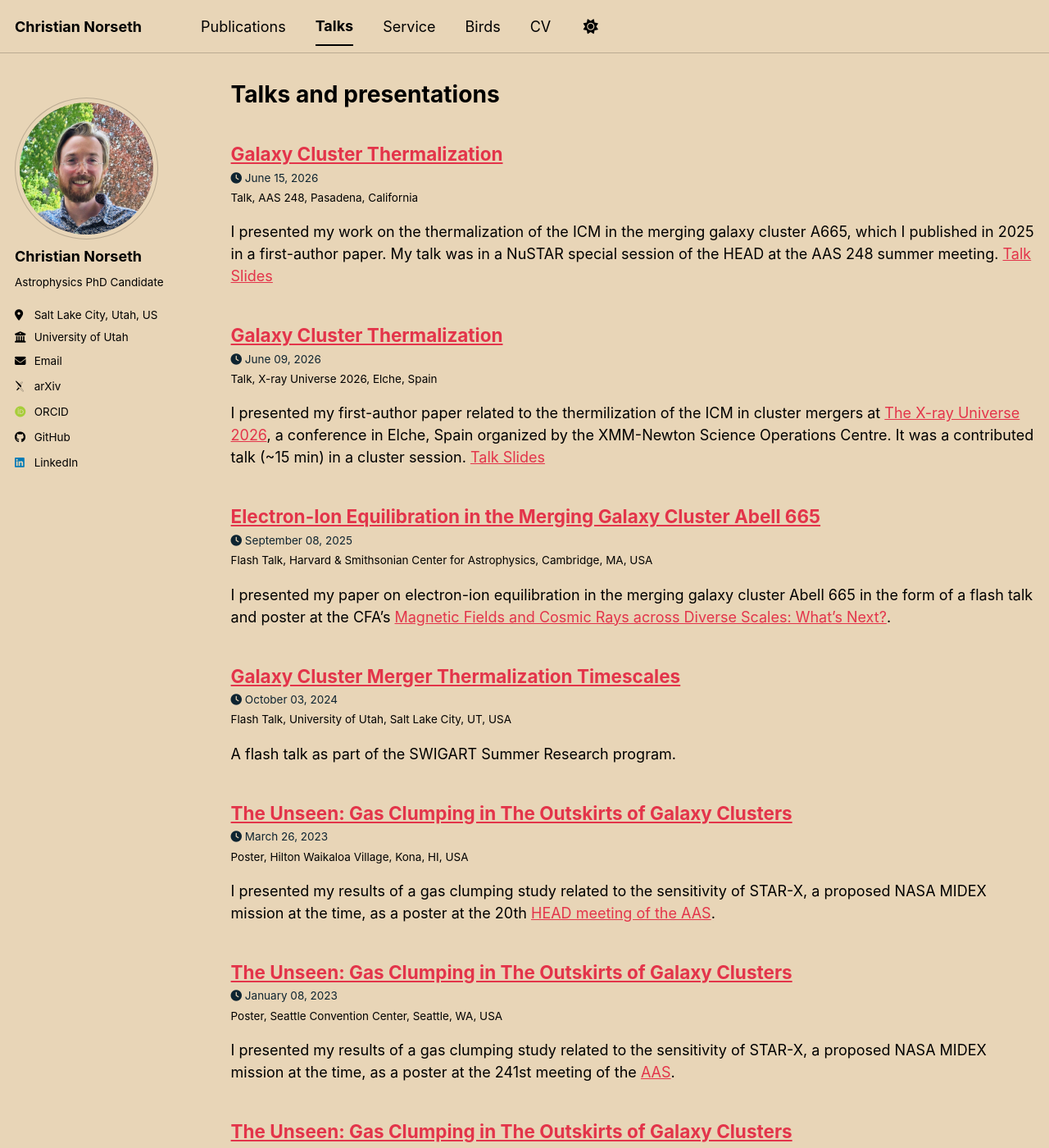
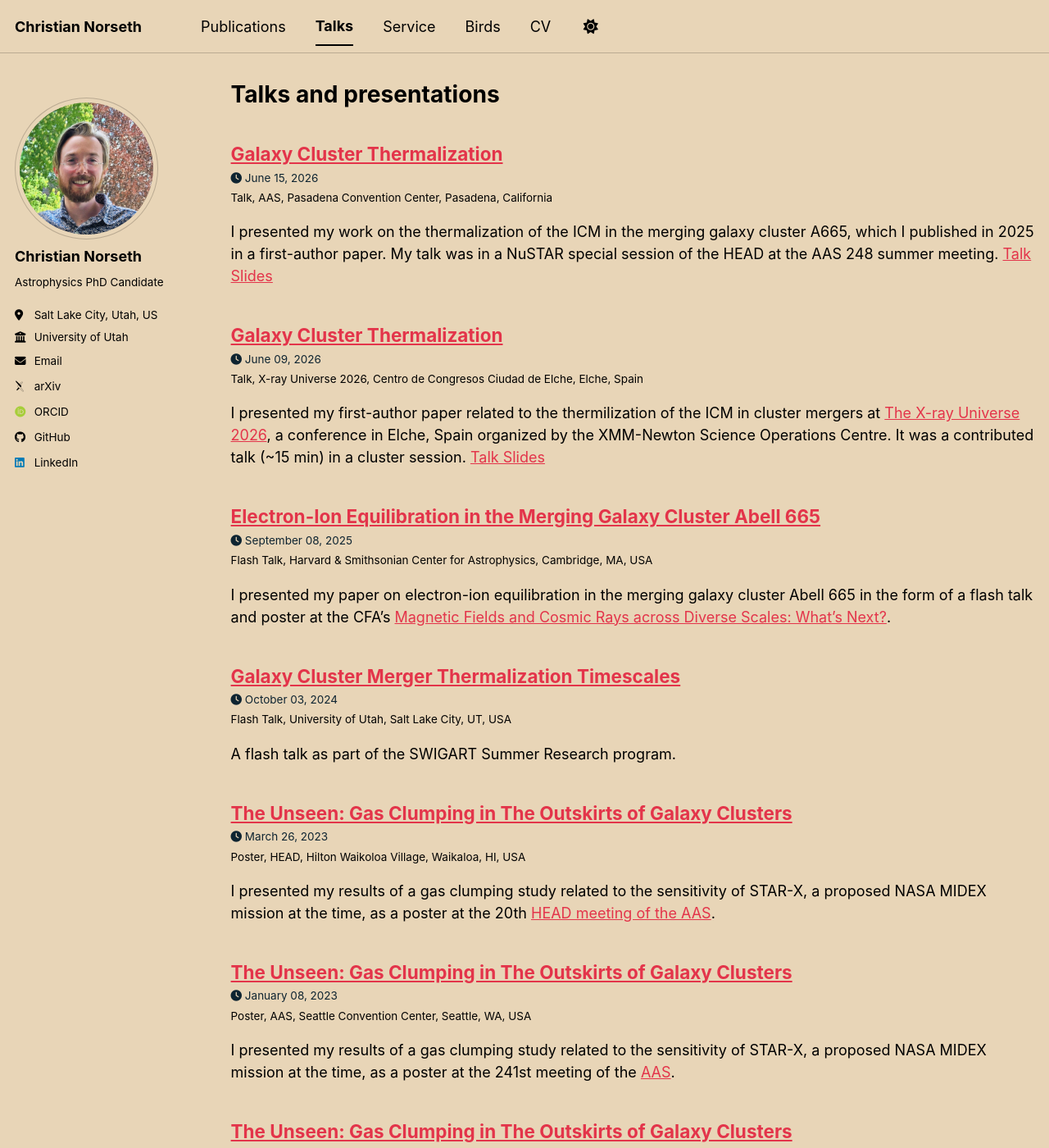
Before and after one commit to chrisnorseth/chrisnorseth.github.io, a Jekyll site: the page built from _pages/talks.html, in a window 1280 px wide and 1400 px high. Shown: the whole window at 82% size. Built offline with Jekyll 4.4.1, drawn with Linux system fonts in a browser that asks for light colours; some web fonts are replaced; a script bundle is joined from its source files by our own code; library files that are not in the unit come from our copies; some of the changed text lies outside the part shown.

Commit message:
Updated talk locations

```diff
--- a/_talks/2022-03-13-head.md
+++ b/_talks/2022-03-13-head.md
@@ -3,7 +3,7 @@ title: "The Unseen: Gas Clumping in The Outskirts of Galaxy Clusters"
 collection: talks
 type: "Poster"
 permalink: /talks/2022-03-13-head
-venue: "William Penn Omni"
+venue: "HEAD, William Penn Omni"
 date: 2022-03-13
 location: "Pittsburgh, PA, USA"
 ---
--- a/_talks/2023-01-08-aas.md
+++ b/_talks/2023-01-08-aas.md
@@ -3,7 +3,7 @@ title: "The Unseen: Gas Clumping in The Outskirts of Galaxy Clusters"
 collection: talks
 type: "Poster"
 permalink: /talks/2023-01-08-aas
-venue: "Seattle Convention Center"
+venue: "AAS, Seattle Convention Center"
 date: 2023-01-08
 location: "Seattle, WA, USA"
 ---
--- a/_talks/2023-03-26-head.md
+++ b/_talks/2023-03-26-head.md
@@ -3,9 +3,9 @@ title: "The Unseen: Gas Clumping in The Outskirts of Galaxy Clusters"
 collection: talks
 type: "Poster"
 permalink: /talks/2023-03-26-head
-venue: "Hilton Waikaloa Village"
+venue: "HEAD, Hilton Waikoloa Village"
 date: 2023-03-26
-location: "Kona, HI, USA"
+location: "Waikaloa, HI, USA"
 ---
 
 I presented my results of a gas clumping study related to the sensitivity of STAR-X, a proposed NASA MIDEX mission at the time, as a poster at the 20th [HEAD meeting of the AAS](https://head.aas.org).
--- a/_talks/2026-06-09-XrayUniverse.md
+++ b/_talks/2026-06-09-XrayUniverse.md
@@ -3,7 +3,7 @@ title: "Galaxy Cluster Thermalization"
 collection: talks
 type: "Talk"
 permalink: /talks/2026-06-09-XrayUniverse
-venue: "X-ray Universe 2026"
+venue: "X-ray Universe 2026, Centro de Congresos Ciudad de Elche"
 date: 2026-06-09
 location: "Elche, Spain"
 # link: /files/x-ray-universe-talk.pdf
--- a/_talks/2026-06-15-AAS-248.md
+++ b/_talks/2026-06-15-AAS-248.md
@@ -3,7 +3,7 @@ title: "Galaxy Cluster Thermalization"
 collection: talks
 type: "Talk"
 permalink: /talks/2026-06-15-AAS-248
-venue: "AAS 248"
+venue: "AAS, Pasadena Convention Center"
 date: 2026-06-15
 location: "Pasadena, California"
 # link: /files/x-ray-universe-talk.pdf
```
